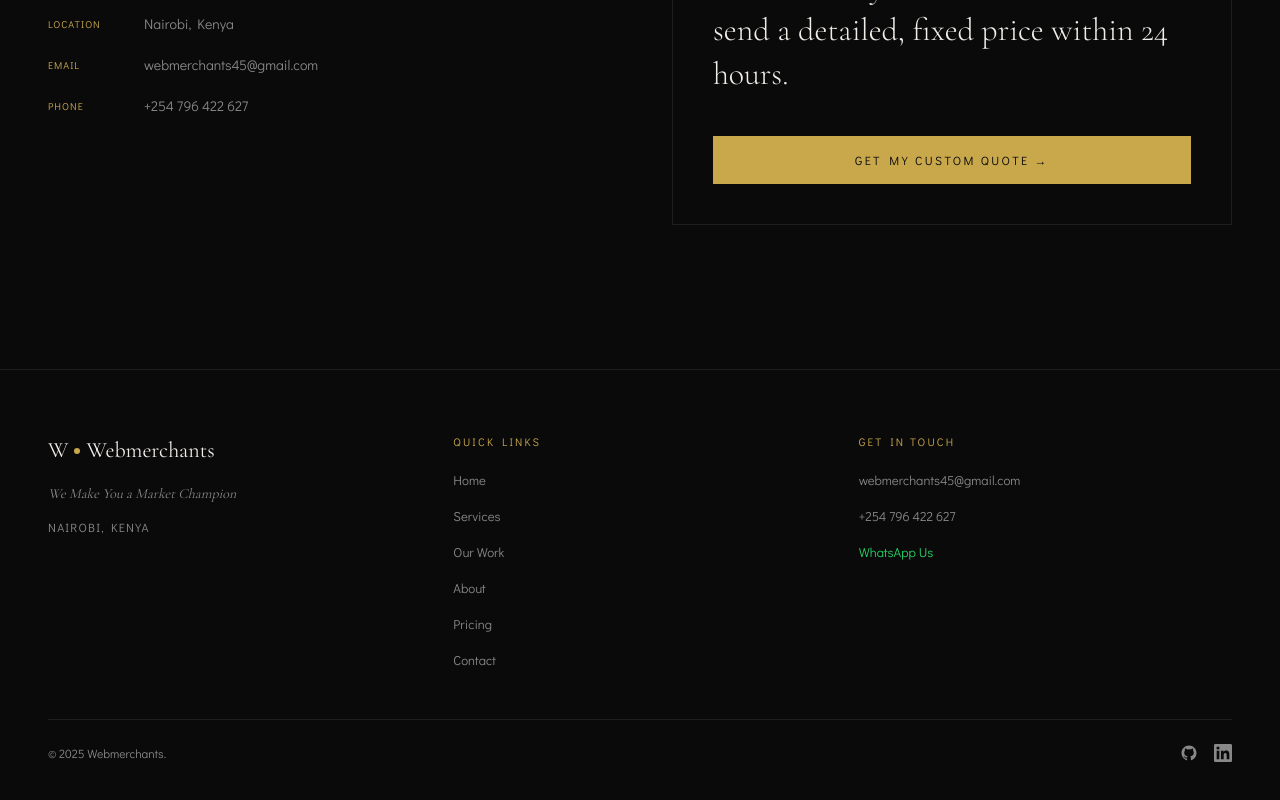
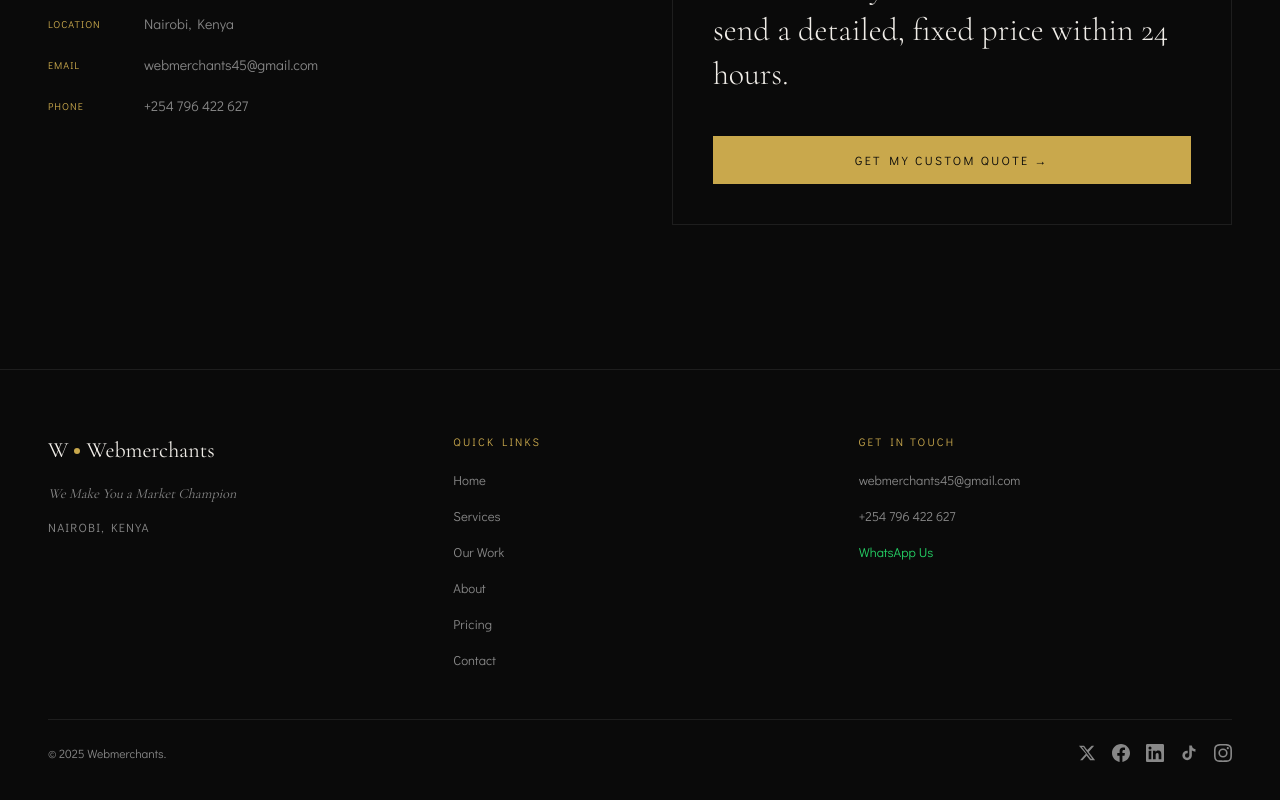
Before and after one commit to PhilipOndieki/webmerchants, a Next.js app: page / in a window 1280 px wide. Shown: the part 5636-6436 px from the top of the page. Built offline with nearby package versions, Linux system fonts and the light colour scheme.

Commit message:
social media links added

```diff
--- a/components/Footer.tsx
+++ b/components/Footer.tsx
@@ -109,18 +109,29 @@ export default function Footer(): React.JSX.Element {
           {/* Social icons */}
           <div className="flex items-center gap-4">
             <a
-              href="https://github.com/philipondieki"
+              href="https://x.com/webmerchants_ke"
               target="_blank"
               rel="noopener noreferrer"
-              aria-label="GitHub"
+              aria-label="X (Twitter)"
               className="text-wm-grey hover:text-gold transition-colors duration-200"
             >
               <svg width="18" height="18" viewBox="0 0 24 24" fill="currentColor" aria-hidden="true">
-                <path fillRule="evenodd" clipRule="evenodd" d="M12 2C6.477 2 2 6.484 2 12.017c0 4.425 2.865 8.18 6.839 9.504.5.092.682-.217.682-.483 0-.237-.008-.868-.013-1.703-2.782.605-3.369-1.343-3.369-1.343-.454-1.158-1.11-1.466-1.11-1.466-.908-.62.069-.608.069-.608 1.003.07 1.531 1.032 1.531 1.032.892 1.53 2.341 1.088 2.91.832.092-.647.35-1.088.636-1.338-2.22-.253-4.555-1.113-4.555-4.951 0-1.093.39-1.988 1.029-2.688-.103-.253-.446-1.272.098-2.65 0 0 .84-.27 2.75 1.026A9.564 9.564 0 0112 6.844c.85.004 1.705.115 2.504.337 1.909-1.296 2.747-1.027 2.747-1.027.546 1.379.202 2.398.1 2.651.64.7 1.028 1.595 1.028 2.688 0 3.848-2.339 4.695-4.566 4.943.359.309.678.92.678 1.855 0 1.338-.012 2.419-.012 2.747 0 .268.18.58.688.482A10.019 10.019 0 0022 12.017C22 6.484 17.522 2 12 2z" />
+                <path d="M18.244 2.25h3.308l-7.227 8.26 8.502 11.24H16.17l-4.714-6.231-5.401 6.231H2.744l7.73-8.835L1.254 2.25H8.08l4.253 5.622L18.244 2.25zm-1.161 17.52h1.833L7.084 4.126H5.117L17.083 19.77z" />
               </svg>
             </a>
             <a
-              href="https://linkedin.com/in/philipondieki"
+              href="https://web.facebook.com/profile.php?id=61590472769023"
+              target="_blank"
+              rel="noopener noreferrer"
+              aria-label="Facebook"
+              className="text-wm-grey hover:text-gold transition-colors duration-200"
+            >
+              <svg width="18" height="18" viewBox="0 0 24 24" fill="currentColor" aria-hidden="true">
+                <path d="M24 12.073c0-6.627-5.373-12-12-12s-12 5.373-12 12c0 5.99 4.388 10.954 10.125 11.854v-8.385H7.078v-3.47h3.047V9.43c0-3.007 1.792-4.669 4.533-4.669 1.312 0 2.686.235 2.686.235v2.953H15.83c-1.491 0-1.956.925-1.956 1.874v2.25h3.328l-.532 3.47h-2.796v8.385C19.612 23.027 24 18.062 24 12.073z" />
+              </svg>
+            </a>
+            <a
+              href="https://www.linkedin.com/in/webmerchants-kenya-816109412"
               target="_blank"
               rel="noopener noreferrer"
               aria-label="LinkedIn"
@@ -130,6 +141,28 @@ export default function Footer(): React.JSX.Element {
                 <path d="M20.447 20.452h-3.554v-5.569c0-1.328-.027-3.037-1.852-3.037-1.853 0-2.136 1.445-2.136 2.939v5.667H9.351V9h3.414v1.561h.046c.477-.9 1.637-1.85 3.37-1.85 3.601 0 4.267 2.37 4.267 5.455v6.286zM5.337 7.433a2.062 2.062 0 01-2.063-2.065 2.064 2.064 0 112.063 2.065zm1.782 13.019H3.555V9h3.564v11.452zM22.225 0H1.771C.792 0 0 .774 0 1.729v20.542C0 23.227.792 24 1.771 24h20.451C23.2 24 24 23.227 24 22.271V1.729C24 .774 23.2 0 22.222 0h.003z" />
               </svg>
             </a>
+            <a
+              href="https://www.tiktok.com/@webmerchants30"
+              target="_blank"
+              rel="noopener noreferrer"
+              aria-label="TikTok"
+              className="text-wm-grey hover:text-gold transition-colors duration-200"
+            >
+              <svg width="18" height="18" viewBox="0 0 24 24" fill="currentColor" aria-hidden="true">
+                <path d="M19.59 6.69a4.83 4.83 0 01-3.77-4.25V2h-3.45v13.67a2.89 2.89 0 01-2.88 2.5 2.89 2.89 0 01-2.89-2.89 2.89 2.89 0 012.89-2.89c.28 0 .54.04.79.1V9.01a6.33 6.33 0 00-.79-.05 6.34 6.34 0 00-6.34 6.34 6.34 6.34 0 006.34 6.34 6.34 6.34 0 006.33-6.34V8.69a8.18 8.18 0 004.78 1.52V6.75a4.85 4.85 0 01-1.01-.06z" />
+              </svg>
+            </a>
+            <a
+            href="https://www.instagram.com/webmerchants_ke/"
+              target="_blank"
+              rel="noopener noreferrer"
+              aria-label="Instagram"
+              className="text-wm-grey hover:text-gold transition-colors duration-200"
+            >
+              <svg width="18" height="18" viewBox="0 0 24 24" fill="currentColor" aria-hidden="true">
+                <path d="M12 2.163c3.204 0 3.584.012 4.85.07 3.252.148 4.771 1.691 4.919 4.919.058 1.265.069 1.645.069 4.849 0 3.205-.012 3.584-.069 4.849-.149 3.225-1.664 4.771-4.919 4.919-1.266.058-1.644.07-4.85.07-3.204 0-3.584-.012-4.849-.07-3.26-.149-4.771-1.699-4.919-4.92-.058-1.265-.07-1.644-.07-4.849 0-3.204.013-3.583.07-4.849.149-3.227 1.664-4.771 4.919-4.919 1.266-.057 1.645-.069 4.849-.069zM12 0C8.741 0 8.333.014 7.053.072 2.695.272.273 2.69.073 7.052.014 8.333 0 8.741 0 12c0 3.259.014 3.668.072 4.948.2 4.358 2.618 6.78 6.98 6.98C8.333 23.986 8.741 24 12 24c3.259 0 3.668-.014 4.948-.072 4.354-.2 6.782-2.618 6.979-6.98.059-1.28.073-1.689.073-4.948 0-3.259-.014-3.667-.072-4.947-.196-4.354-2.617-6.78-6.979-6.98C15.668.014 15.259 0 12 0zm0 5.838a6.162 6.162 0 100 12.324 6.162 6.162 0 000-12.324zM12 16a4 4 0 110-8 4 4 0 010 8zm6.406-11.845a1.44 1.44 0 100 2.881 1.44 1.44 0 000-2.881z" />
+              </svg>
+            </a>
           </div>
         </div>
       </div>
```
